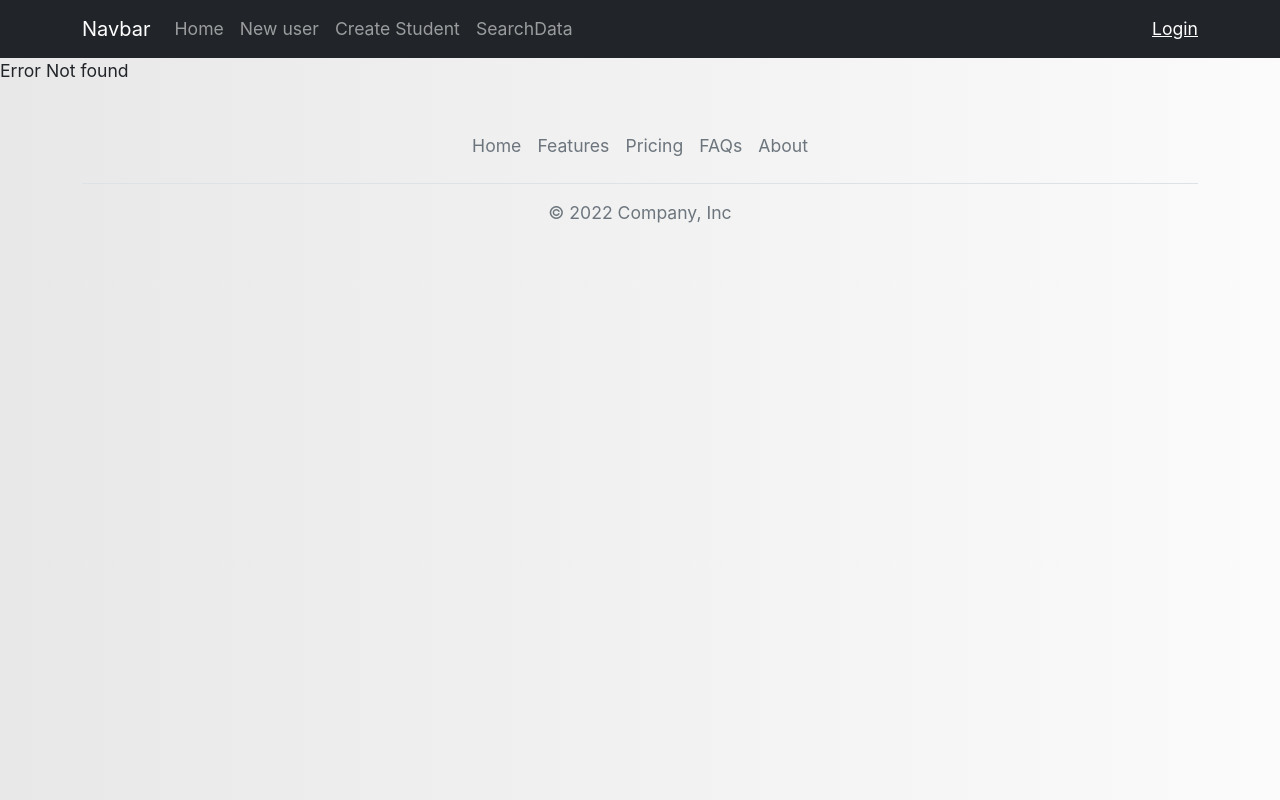
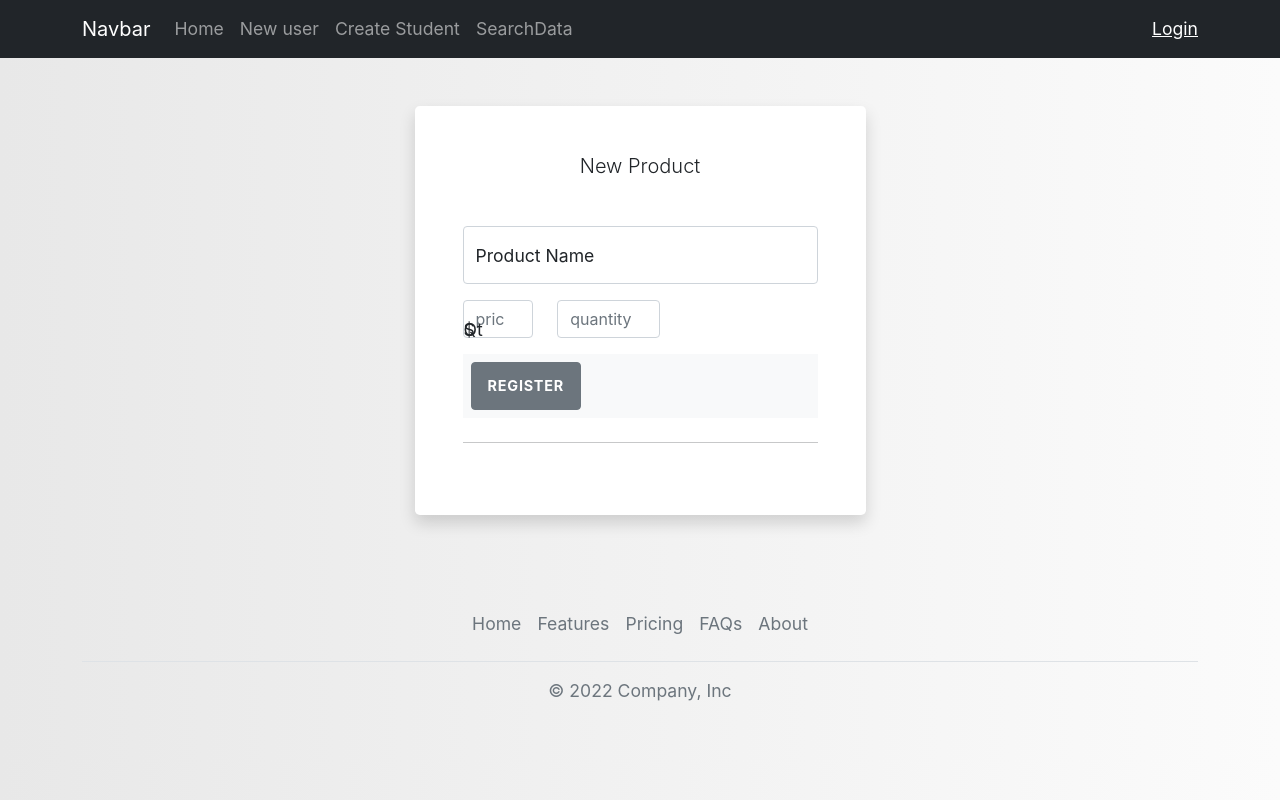
Before and after one commit to filipe1238/firebase-authentication, a React (Create React App) app: page /createproduct in a window 1280 px wide. Before the commit this address had no page. Built offline with nearby package versions, Linux system fonts and the light colour scheme.

Commit message:
added dynamic edit for data

```diff
--- a/src/App.js
+++ b/src/App.js
@@ -4,13 +4,15 @@ import Error from './components/extra-components/Error';
 import Home from './components/Home';
 import Login from './components/Login';
 import NewStudent from './components/NewStudent'
-import UpdateStudent from './components/UpdateStudent';
+import UpdateStudent from './components/UpdateData';
 import { useState } from 'react';
 import Search from './components/Search';
 import CreateData from './components/CreateData';
 import './App.css'
 import ReadData from './components/ReadData';
 import Footer from './components/Footer';
+import ResetPassword from './components/extra-components/ResetPassword';
+import NewProduct from './components/products/NewProduct';
 
 function App() {
   const [showNav, setShowNav] = useState(true);
@@ -27,7 +29,9 @@ function App() {
         <Route path="/createdata" element={<CreateData />} />
         <Route path="/newstudent" element={<NewStudent />} />
         <Route path="/readdata" element={<ReadData />} />
-        <Route path="/readdata/:id" element={<UpdateStudent />} />
+        <Route path="/readdata/:type/:id" element={<UpdateStudent />} />
+        <Route path="/resetpassword" element={<ResetPassword />} />
+        <Route path="/createproduct" element={<NewProduct />} />
         <Route path="/login" element={<Login setShowNav={setShowNav} />} />
         <Route path="*" element={<Error />} />
       </Routes>
--- a/src/components/ReadData.js
+++ b/src/components/ReadData.js
@@ -1,4 +1,4 @@
-import React, { useState } from "react";
+import React, { useEffect, useState } from "react";
 import DataTable from "react-data-table-component";
 import Loading from "./extra-components/Loading";
 import { useNavigate } from "react-router-dom"
@@ -22,27 +22,7 @@ const BootyCheckbox = React.forwardRef(({ onClick, ...rest }, ref) => (
 ));
 
 export default function ReadData() {
-  const [students, setStudents] = useState([{}]);
-  const navigate = useNavigate();
-  const [isLoading, setLoading] = useState(false);
-  const [data, setData] = useState({});
-  const collectionRef = collection(database, 'students');
-  const [message, setMessage] = useState('initial message, no errors')
-  const [messageType, setMessageType] = useState('');
-  const [isMessageVis, setMessageVis] = useState(false);
-
-  const removeAlert = () => {
-    setMessage('')
-    setMessageType('')
-    setMessageVis(false);
-  }
-  const showAlert = (message, type) => {
-    setMessage(message)
-    setMessageType(type)
-    setMessageVis(true);
-  }
-
-  const columns = [
+  const [dynamicColumns, setDynamicColumns] = useState([
     {
       name: "Id",
       selector: (row) => row.id,
@@ -57,13 +37,44 @@ export default function ReadData() {
       name: "Password",
       selector: (row) => row.password,
       sortable: true
-    }, !students
+    },
+  ]);
+  const [students, setStudents] = useState([]);
+  const navigate = useNavigate();
+  const [isLoading, setLoading] = useState(false);
+  const [data, setData] = useState({ currentTable: 'Select One' });
+  const [collectionRef, setCollectionRef] = useState({});
+  const [message, setMessage] = useState('initial message, no errors')
+  const [messageType, setMessageType] = useState('');
+  const [isMessageVis, setMessageVis] = useState(false);
+
+  useEffect(() => {
+    if (database && data.currentTable)
+      setCollectionRef(collection(database, data.currentTable));
+  }, [data.currentTable]);
+
+  const removeAlert = () => {
+    setMessage('');
+    setMessageType('');
+    setMessageVis(false);
+  }
+  const showAlert = (message, type) => {
+    setMessage(message)
+    setMessageType(type)
+    setMessageVis(true);
+  }
+
+
+
+  const columns = [
+    ...dynamicColumns,
+    !students
       ? { name: "Delete Row" }
       : {
         name: "Delete Row",
         sortable: true,
         cell: (row) => <button className="btn btn-outline-dark" onClick={(e) => {
-          const docRef = doc(database, "students", row.id);
+          const docRef = doc(database, data.currentTable, row.id);
           deleteDoc(docRef)
             .then(() => {
               showAlert("Data deleted", "info")
@@ -73,12 +84,7 @@ export default function ReadData() {
             })
         }}>Delete Row</button>
       }
-
   ];
-
-
-
-
   const handleChange = (event) => {
     let newInput = { [event.target.name]: event.target.value }
     setData({ ...data, ...newInput });
@@ -94,13 +100,12 @@ export default function ReadData() {
           })
         )
         setLoading(false);
-
       }).catch((err) => {
         console.log(err.message)
       })
   }
   const handleEdit = (event, id) => {
-    navigate(`/readdata/${id}`);
+    navigate(`/readdata/${data.currentTable}/${id}`);
   }
   const onRowClicked = (row, event) => { handleEdit(event, row.id); };
 
@@ -114,7 +119,7 @@ export default function ReadData() {
         </div>
         <div>
           {isLoading ? <Loading /> : <DataTable
-            title={data.currentTable || "Students"}
+            title={data.currentTable || "Please select one Table"}
             columns={columns}
             data={students}
             defaultSortFieldID={1}
--- a/src/components/UpdateStudent.js
+++ b/src/components/UpdateData.js
@@ -1,9 +1,8 @@
 import { doc, getDoc, updateDoc } from 'firebase/firestore';
-import React, { useCallback, useEffect, useMemo, useState } from 'react'
+import React, { useEffect, useMemo, useState } from 'react'
 import { GoArrowLeft } from 'react-icons/go';
 import { useParams } from 'react-router-dom'
 import { database } from '../firebaseConfig';
-import Alert from './Alert';
 import UpdateForm from './forms/UpdateForm';
 import Loading from "./extra-components/Loading";
 
@@ -25,7 +24,7 @@ const UpdateStudent = () => {
   const [oldStudent, SetOldStudent] = useState({});
   const [newStudent, SetNewStudent] = useState({});
   const [isLoading, setLoading] = useState(true);
-  const { id } = useParams();
+  const { id, type } = useParams();
 
   const removeAlert = () => {
     setMessage('')
@@ -38,7 +37,7 @@ const UpdateStudent = () => {
     setMessageVis(true);
   }
   const docRef = useMemo(() => {
-    return doc(database, "students", id);
+    return doc(database, type, id);
   }, [id]);
 
   useEffect(() => {
@@ -68,7 +67,7 @@ const UpdateStudent = () => {
           <div className="p-2">
             {/*    <p>new user: {newStudent.user}</p> */}
             <a href="/readdata" className='link-secondary'><GoArrowLeft className='icon-backarrow' /></a>
-            <h3>Update for student '{oldStudent.user}' its id is: '{id}'</h3>
+      {/*       <h3>Update for student '{oldStudent.user}' its id is: '{id}'</h3> */}
             {isLoading ? <Loading /> :
               <UpdateForm
                 handleSubmit={handleSubmit}
--- a/src/components/forms/UpdateForm.js
+++ b/src/components/forms/UpdateForm.js
@@ -9,8 +9,8 @@ const UpdateForm = ({ handleSubmit, handleChange, newData, isMessageVis, message
     }}>
       {Object.entries(newData).sort().map(([key, value]) => {
         return <div key={`form-${key}`} className="mb-3">
-          <label className="form-label">Student's {key}</label>
-          <input type="user" onChange={(e) => {
+          <h5 className="form-label">{key}</h5>
+          <input type="text" onChange={(e) => {
             handleChange(e)
           }} name={key} defaultValue={value} className="form-control" aria-describedby="emailHelp" />
         </div>
--- /dev/null
+++ b/src/components/products/NewProduct.js
@@ -0,0 +1,60 @@
+import React, { useCallback, useState } from 'react'
+import { app, database } from "../../firebaseConfig"
+import { addDoc, collection } from 'firebase/firestore';
+import Alert from '../Alert';
+import NewProducForm from './forms/NewProducForm';
+
+const NewProduct = () => {
+  /*   let navigate = useNavigate(); */
+  const collectionRef = collection(database, 'products');
+
+  const [data, setData] = useState({});
+  const [message, setMessage] = useState('initial message, no errors')
+  const [messageType, setMessageType] = useState('');
+  const [isMessageVis, setMessageVis] = useState(false);
+  /*
+    const Alert = useCallback(() => {
+      return (<Alert />)
+    }, []) */
+
+  const handleChange = (event) => {
+    let newInput = { [event.target.name]: event.target.value }
+    setData({ ...data, ...newInput });
+  }
+  const removeAlert = () => {
+    setMessage('')
+    setMessageType('')
+    setMessageVis(false);
+  }
+  const showAlert = (message, type) => {
+    setMessage(message);
+    setMessageType(type);
+    setMessageVis(true);
+  }
+  const handleSubmit = (event) => {
+    event.preventDefault();
+    addDoc(collectionRef,
+      {
+        product: data.product,
+        price: data.price,
+        quantity: data.quantity,
+      }
+    ).then(() => {
+      showAlert('Data Added', 'info')
+    }).catch((err) => {
+      showAlert(err.message, 'danger')
+    })
+  }
+
+  return (
+    <>
+      <NewProducForm handleSubmit={handleSubmit} handleChange={handleChange} />
+      <div>
+        {isMessageVis && <Alert type={messageType} message={message} removeAlert={removeAlert} />}
+      </div>
+    </>
+
+  )
+}
+
+export default NewProduct
--- /dev/null
+++ b/src/components/products/forms/NewProducForm.js
@@ -0,0 +1,84 @@
+import React from 'react'
+
+const NewProducForm = ({ handleSubmit, handleChange }) => {
+  return (
+    <div className="container">
+      <div className="row">
+        <div className="col-sm-9 col-md-7 col-lg-5 mx-auto">
+          <div className="card border-0 shadow rounded-3 my-5">
+            <div className="card-body p-4 p-sm-5">
+              <h5 className="card-title text-center mb-5 fw-light fs-5">new product</h5>
+              <form onSubmit={(e) => {
+                handleSubmit(e)
+              }}>
+
+                <div className="form-floating mb-3">
+                  <input
+                    onChange={(e) => {
+                      handleChange(e)
+                    }}
+                    name="product"
+                    type="product"
+                    className="form-control"
+                    id="floatingInput"
+                    placeholder="Your product name" />
+                  <label htmlFor="floatingInput">Product Name</label>
+                </div>
+                <div className="form-floating mb-3 row">
+                  <div className="col-sm-3">
+                    <input
+                      onChange={(e) => {
+                        handleChange(e)
+                      }}
+                      name="price"
+                      type="number"
+                      className='form-control'
+                      id="floatingValue"
+                      placeholder="price" />
+                  </div>
+                  <label htmlFor="floatingValue" className='col'>$</label>
+                  <div className="col-sm-4">
+                    <input
+                      onChange={(e) => {
+                        handleChange(e)
+                      }}
+                      name="quantity"
+                      type="number"
+               /*        step="1"
+                      pattern="\d+" */
+                      className='form-control'
+                      id="floatingValue"
+                      placeholder="quantity" />
+                  </div>
+                  <label htmlFor="floatingValue" className='col'>Qt</label>
+
+                </div>
+            {/*     <div className="form-check mb-3">
+                  <input className="form-check-input" type="checkbox" value="" id="rememberPasswordCheck" />
+                  <label className="form-check-label" htmlFor="rememberPasswordCheck">
+                    Remember password
+                  </label>
+                </div> */}
+                <div className="d-grid gap-3">
+                  <div className="p-2 bg-light">
+                    <button className="btn btn-secondary btn-login text-uppercase fw-bold" type="submit">
+                      register
+                    </button>
+                  </div>
+
+                </div>
+
+                <hr className="my-4" />
+
+              </form>
+
+
+            </div>
+          </div>
+        </div>
+      </div>
+    </div>
+  )
+}
+
+export default NewProducForm
```
